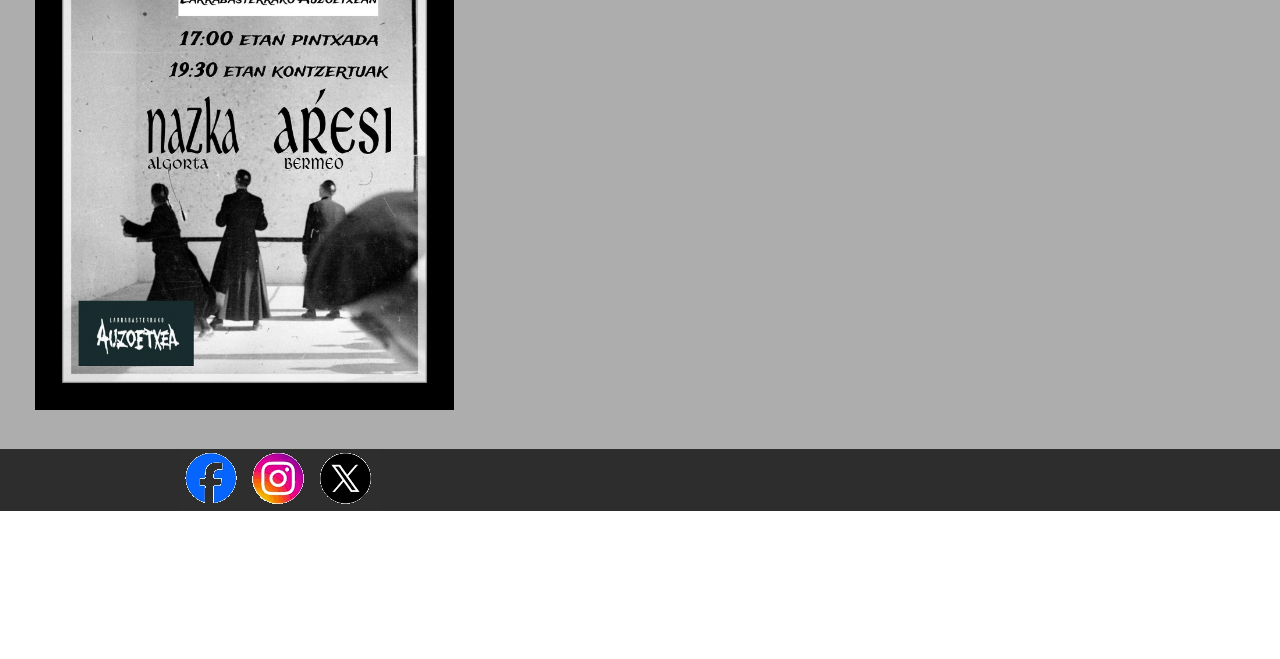
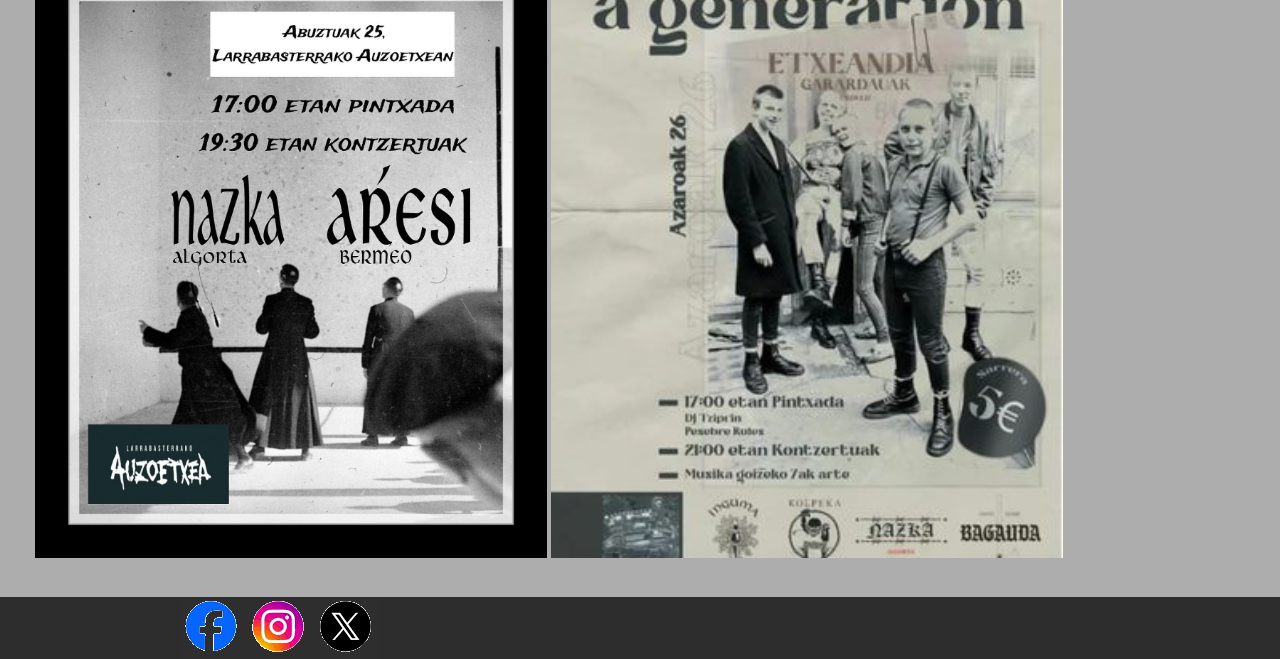
Before and after one commit to Monzoon05/Proyectofinal_DAW1, a plain HTML site: page HTML/conciertos.html in a window 1280 px wide. Shown: the part 274-933 px from the top of the page. Before the commit the page ends 800 px from the top, so only its background shows below. Drawn offline with Linux system fonts and the light colour scheme.

Commit message:
Update conciertos.html

```diff
--- a/HTML/conciertos.html
+++ b/HTML/conciertos.html
@@ -33,12 +33,11 @@
 					<h1>Carteleras:</h1>
 				  <div class="imagen">
 			    	<img src="../IMAGENES/Larra.jpg"/>
+				<img src="../IMAGENES/Garagardotegi.jpg"/>
 				</div>
 
 				</div>
-				<div class="imagen">
-			    	<img src="../IMAGENES/Garagardotegi.jpg"/>
-				</div>
+
 			</div>
 		<div id="pie">
 			<div class="redes">
```
